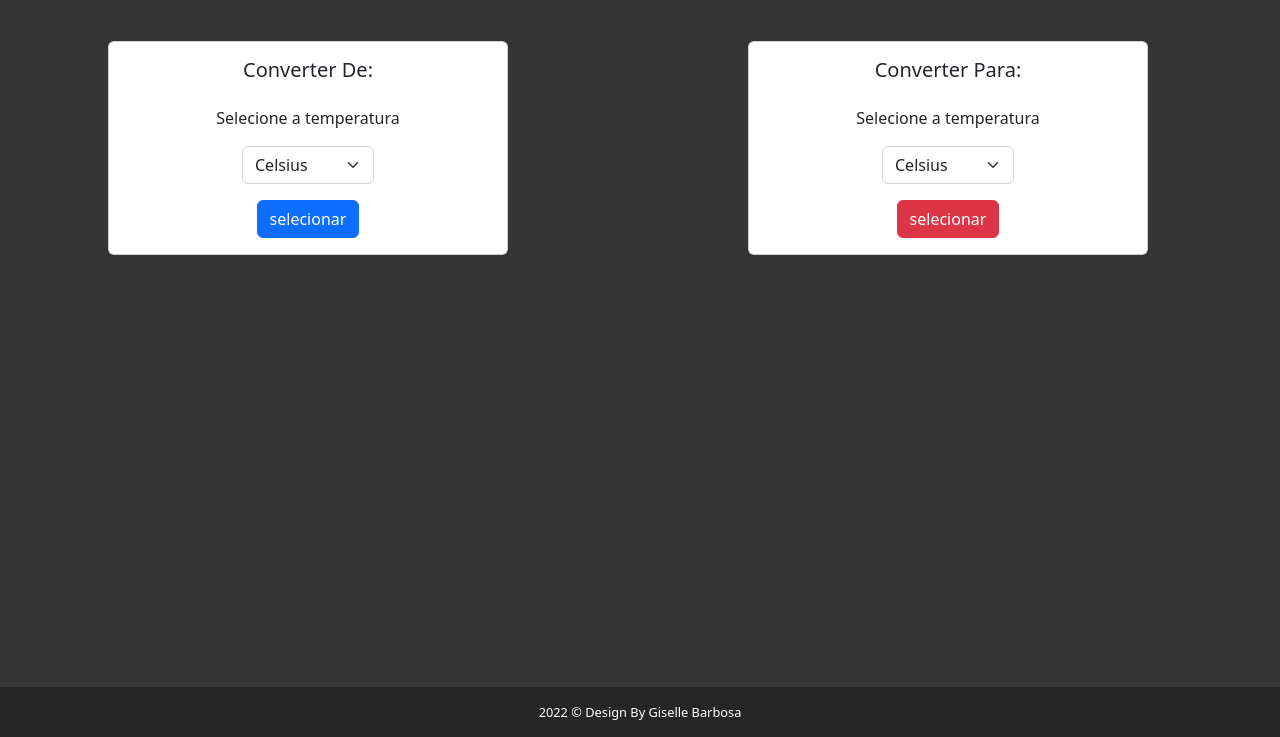
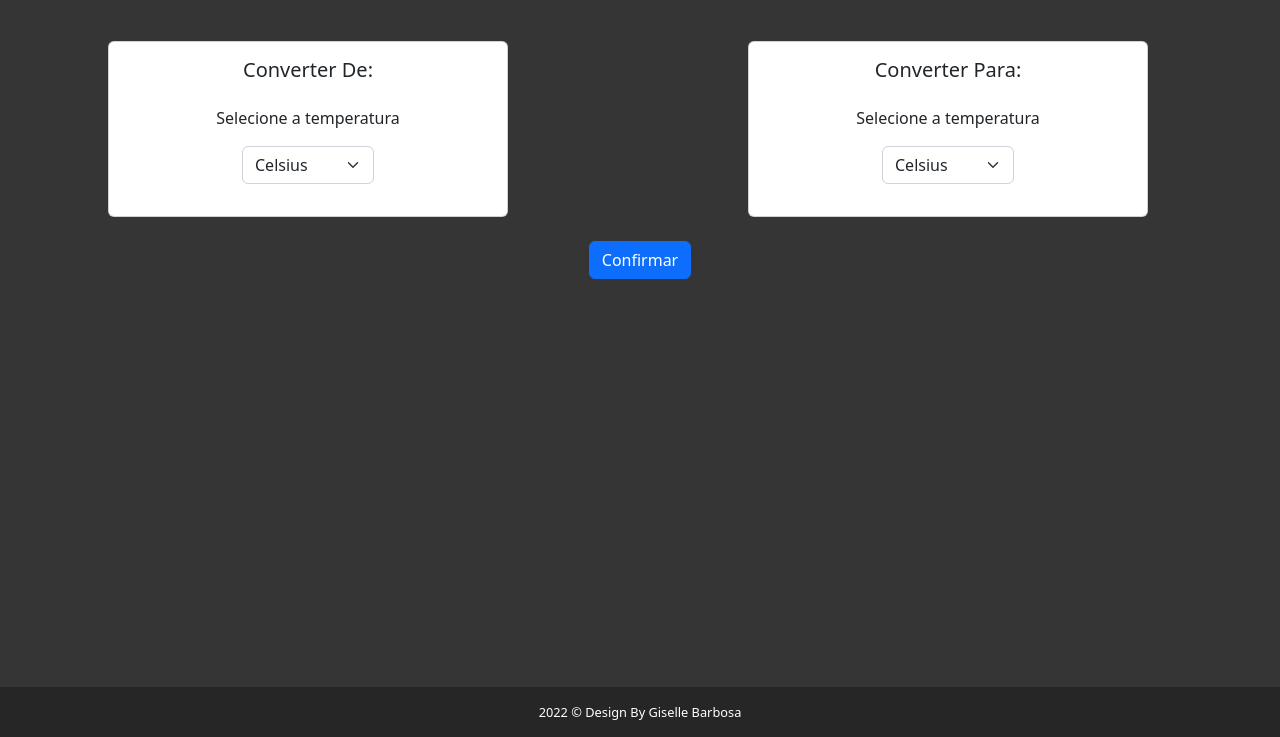
Before and after one commit to GiselleBarbosa/conversor-temperaturas-JS, a website: page index.html in a window 1280 px wide. Shown: the part 63-800 px from the top of the page. Drawn offline with nearby package versions, Linux system fonts and the light colour scheme.

Commit message:
refac: adjusts in hmtl

```diff
--- a/index.html
+++ b/index.html
@@ -36,10 +36,7 @@
                 <option value="2">Kelvin</option>
                 <option value="3">Fahrenheit</option>
               </select>
-
             </div>
-            <!-- Button -->
-            <button class="btn btn-primary" onclick="selectTemp1()">selecionar</button>
           </div>
         </div>
       </div>
@@ -60,15 +57,19 @@
                 <option value="2">Kelvin</option>
                 <option value="3">Fahrenheit</option>
               </select>
-
             </div>
-            <!-- Button -->
-            <button class="btn btn-danger" onclick="selectTemp2()">selecionar</button>
           </div>
         </div>
       </div>
       <!-- Second card end -->
     </main>
+
+    <!-- Button start -->
+    <div class="d-flex justify-content-center">
+      <button class="btn btn-primary" onclick="selectTemps()">Confirmar</button>
+    </div>
+    <!-- Button end-->
+
 
     <!-- footer start -->
     <div class="footer">
--- a/js/script.js
+++ b/js/script.js
@@ -1,18 +1,17 @@
+//recebe todo o select1
 select1 = document.getElementById('converterDe');
+
+// observa as mudanças dos selects e armazena o texto em uma variavel global
 select1.addEventListener('change',
   function () {
     option = this.selectedOptions[0];
     texto1 = option.textContent;
     return texto1;
   });
+//recebe todo o select 2
+select2 = document.getElementById('converterPara');
 
-  function selectTemp1(texto1) {
-  var temperatura = this.texto1;
-  return console.log("clicou => ", temperatura);
-}
-
-
-select2 = document.getElementById('converterPara');
+// observa as mudanças dos selects e armazena o texto em uma variavel global
 select2.addEventListener('change',
   function () {
     option = this.selectedOptions[0];
@@ -20,8 +19,9 @@ select2.addEventListener('change',
     return texto2;
   });
 
-
-function selectTemp2(texto2) {
-  var temperatura = this.texto2;
-  return console.log("botão 2 => ", temperatura);
+// recebe as 2 variaveis e as armazena em 2 novas variaveis
+function selectTemps(texto1, text2) {
+  var temperatura1 = this.texto1;
+  var temperatura2 = this.texto2;
+  return console.log("temp 1 => ", temperatura1, "temp 2 => ", temperatura2);
 }
```
